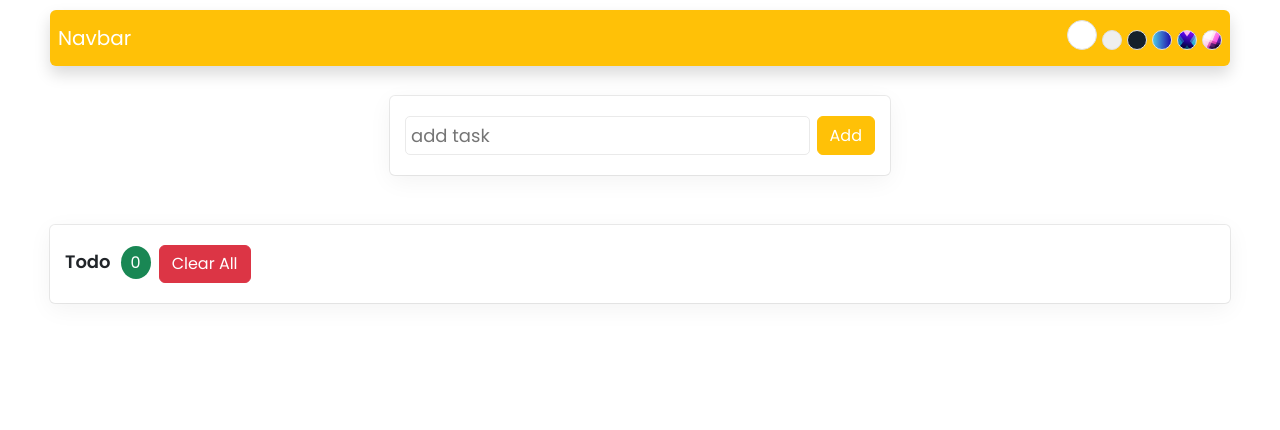
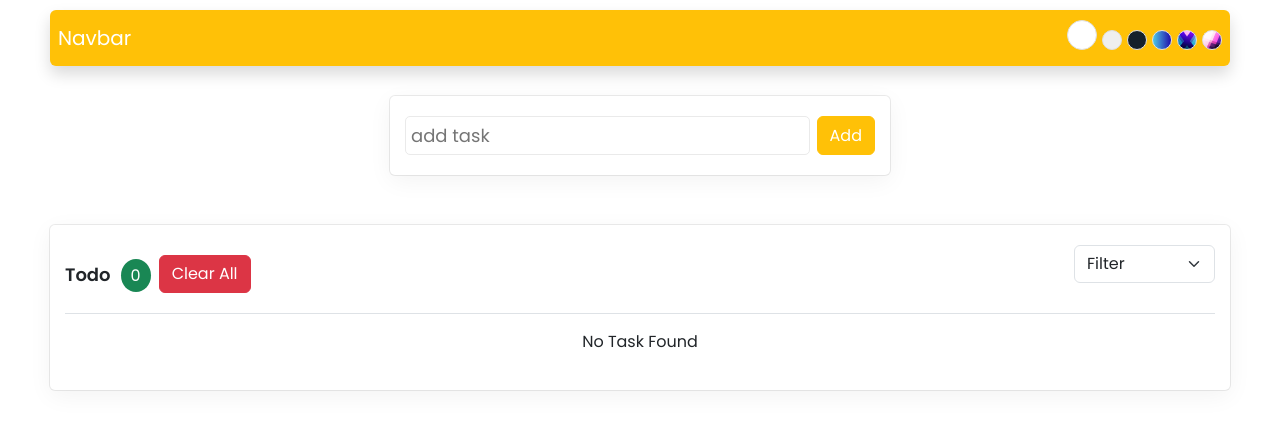
Before and after one commit to sanjidasarwar/reactTaskManager, a React (Create React App) app: page / in a window 1280 px wide. Shown: the top 430 px of the page. Built offline with nearby package versions, Linux system fonts and the light colour scheme.

Commit message:
filter option added

```diff
--- a/src/App.css
+++ b/src/App.css
@@ -88,7 +88,6 @@
 
   .showTask div.head{
     padding: 10px 0px 20px 0px;
-    border-bottom: 1px solid #dfdfdf;
     display: flex;
     align-items: center;
   }
--- a/src/components/ShowTask.jsx
+++ b/src/components/ShowTask.jsx
@@ -1,22 +1,61 @@
-function ShowTask({ taskList, deleteTask, editTask, deleteAllTask, toggleCompleted }) {
+import { useState } from "react";
+
+function ShowTask({
+  taskList,
+  deleteTask,
+  editTask,
+  deleteAllTask,
+  toggleCompleted,
+}) {
+
+ const [filter, setFilter] = useState("All")
+  const filterMap = {
+    All: () => true,
+    Active: (task) => !task.isCompleted,
+    Completed: (task) => task.isCompleted,
+  };
+  const filterName = Object.keys(filterMap);
+
+  const handleFilter=(e)=>{
+    setFilter(e.target.value)
+  }
+
+  const filteredTasks = taskList.filter(filterMap[filter]);
+
   return (
     <div className="container">
       <section className="showTask">
-        <p className="head">
+        <div className="d-flex justify-content-between border-bottom">
+          <div className="head">
             <span className="me-2">
               <span className="title">Todo</span>
               <span className="count bg-success text-white">
-              {taskList.length}
+                {filteredTasks.length}
               </span>
             </span>
             <span className="clearAll btn btn-danger" onClick={deleteAllTask}>
               Clear All
             </span>
-        </p>
-        <div className="row g-3">
-          {taskList.map((task) => (
+          </div>
+          <div>
+            <select className="form-select" onChange={handleFilter}>
+              <option value="default">Filter</option>
+              {filterName.map((name) => (
+                    <option key={name} value={name} >{name}</option>
+                ))}
+            </select>
+          </div>
+        </div>
+
+        <div className="row g-3 pt-3">
+          {filteredTasks.length > 0 ? (
+            filteredTasks.map((task) => (
                 <div className="col-3" key={task.id}>
-              <div className={`card card-body border border-3 border-top-0 border-end-0 border-bottom-0 border-warning shadow ${task.isCompleted ? 'completed' : ''}`}>
+                  <div
+                    className={`card card-body border border-3 border-top-0 border-end-0 border-bottom-0 border-warning shadow ${
+                      task.isCompleted ? "completed" : ""
+                    }`}
+                  >
                     <div className="d-flex justify-content-between">
                       <p>{task.name}</p>
                       <div>
@@ -24,7 +63,7 @@ function ShowTask({ taskList, deleteTask, editTask, deleteAllTask, toggleComplet
                           type="checkbox"
                           className="form-check-input border-success border-2"
                           checked={task.isCompleted}
-                        onChange={()=>toggleCompleted(task.id)}
+                          onChange={() => toggleCompleted(task.id)}
                         />
                         <i
                           className="bi bi-pencil-square px-2"
@@ -39,18 +78,12 @@ function ShowTask({ taskList, deleteTask, editTask, deleteAllTask, toggleComplet
                     <p>{task.time}</p>
                   </div>
                 </div>
-          ))}
+              ))
+          ):(
+            <p className="text-center">No Task Found</p>
+          )
+          }
         </div>
-        {/* <ul>
-            <li>
-                        <p>
-                            <span className="name">{task.name}</span>
-                            <span className="time">{task.time}</span>
-                        </p>
-                        <i className="bi bi-pencil-square" onClick={() => handleEdit(task.id)}></i>
-                        <i className="bi bi-trash" onClick={() => handleDelete(task.id)}></i>
-                    </li>
-            </ul> */}
       </section>
     </div>
   );
```
Lines whose indentation alone changed are shown as unchanged.
